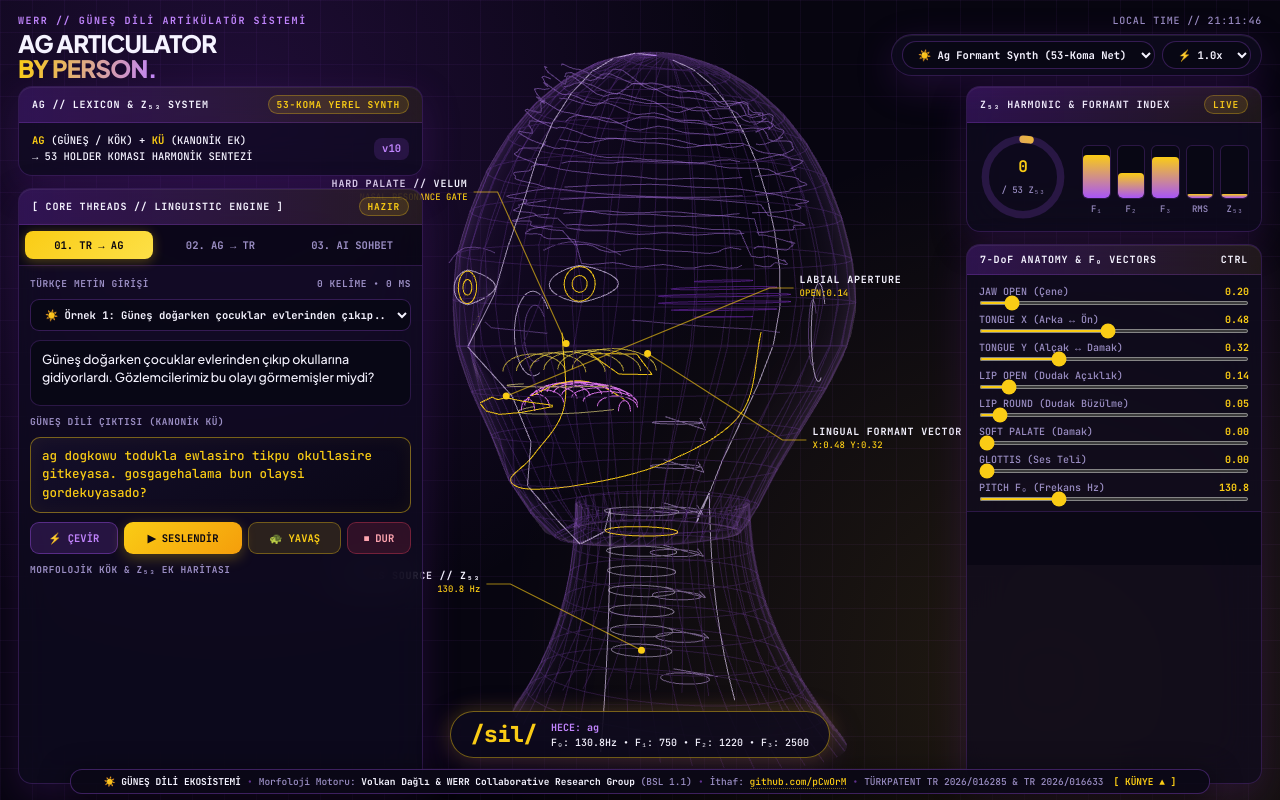
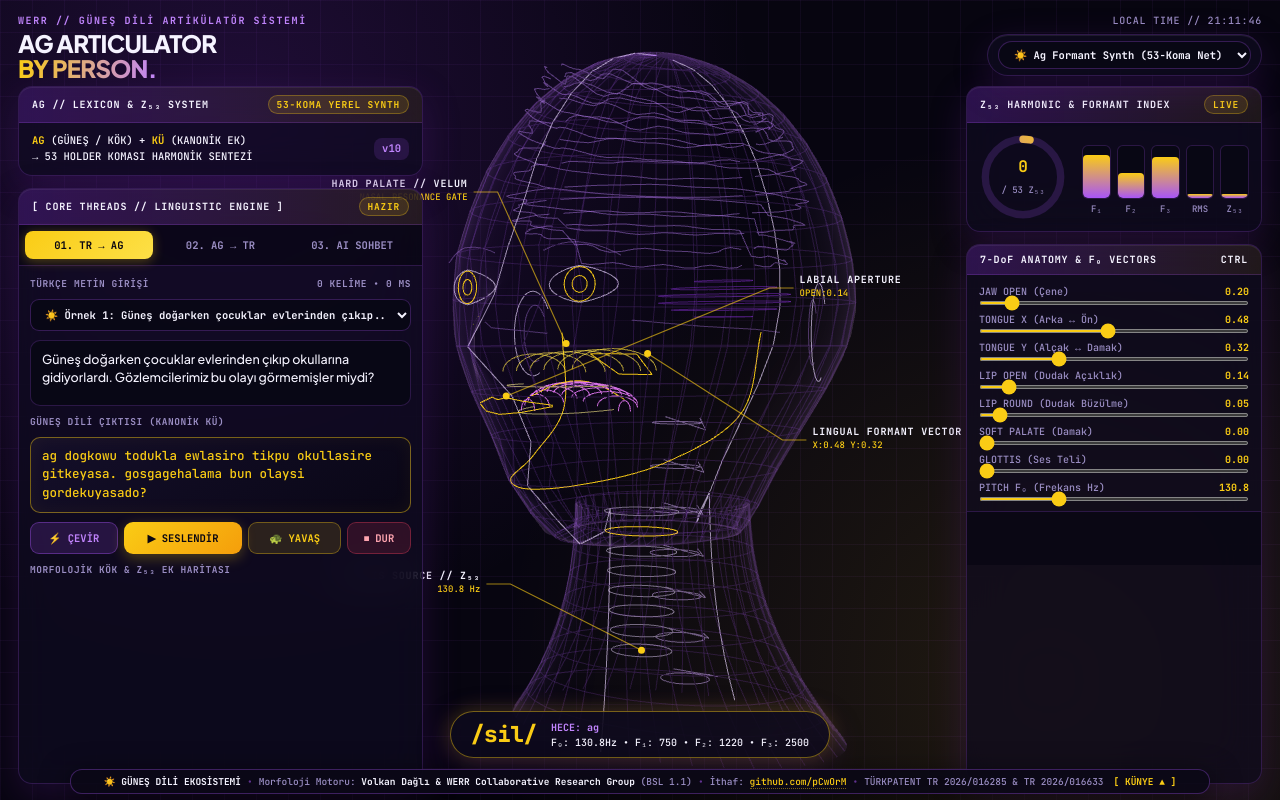
Before and after one commit to PrensesMTN/ag-articulator, a plain HTML site: page static/index.html in a window 1280 px wide. Drawn offline with nearby package versions, Linux system fonts and the light colour scheme; no server answers; animation ran at ten frames a second.

Commit message:
Update index.html
change speed button

```diff
--- a/static/index.html
+++ b/static/index.html
@@ -61,10 +61,7 @@
           <option value="solaris_ai">🤖 Solaris AI (Derin Robotik)</option>
           <option value="astra_ai">✨ Astra AI (Kristal AI)</option>
         </select>
-        <select id="speedSelect" class="hud-select" title="Konuşma Hızı">
-          <option value="1.0">⚡ 1.0x</option>
-          <option value="0.6">🐢 0.6x</option>
-        </select>
+
       </div>
     </div>
   </header>
```
